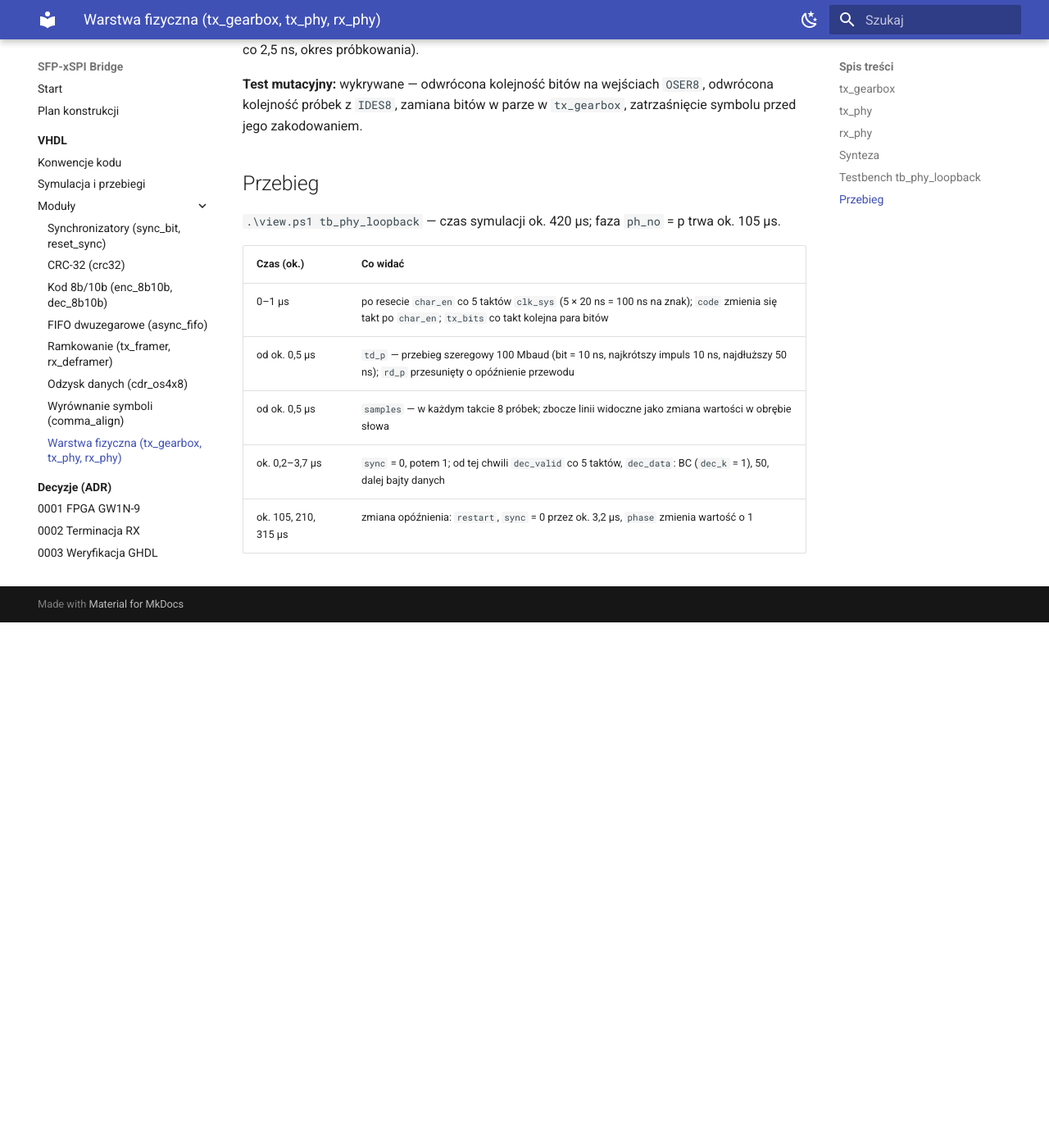
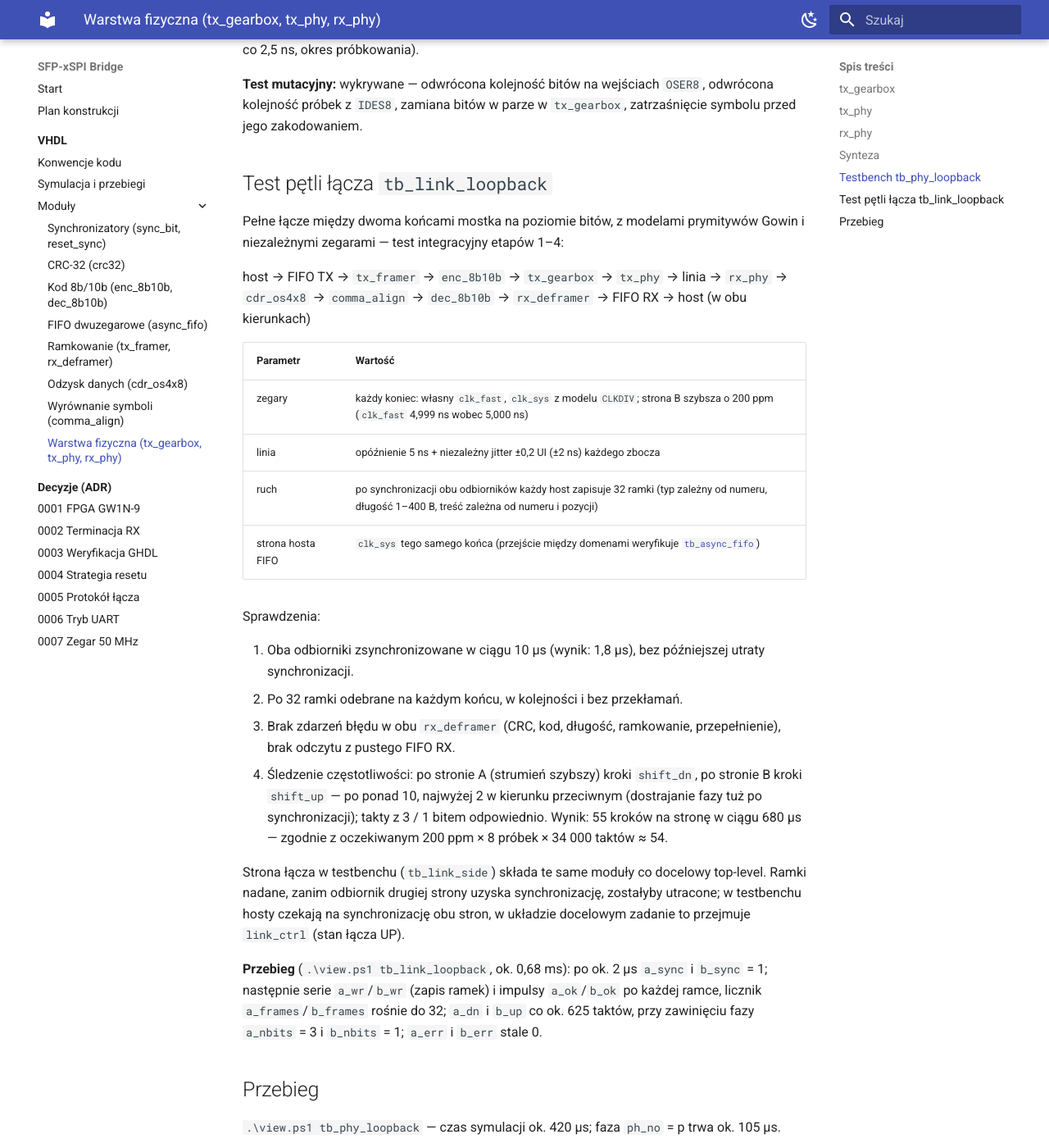
Before and after one commit to bartkepl/SFP-xSPI_Bridge, an MkDocs documentation site: the page built from doc/vhdl/phy.md, in a window 1280 px wide and 1400 px high, scrolled down 2247 px. Shown: the whole window at 82% size. Built offline with MkDocs 1.6.1 and Material for MkDocs 9.7.7, drawn with Linux system fonts in a browser that asks for light colours; before the commit the page ends 3006 px from its top, so only the background shows below that.

Commit message:
vhdl: tb_link_loopback (pelne lacze dwoch koncow na poziomie bitow, 200 ppm, jitter, ramki w obu kierunkach); doc: etap 4 zakonczony

```diff
--- a/doc/vhdl/index.md
+++ b/doc/vhdl/index.md
@@ -37,7 +37,7 @@
 | `tx_framer`, `rx_deframer` | `src/link/tx_framer.vhd`, `rx_deframer.vhd` | `tb_link_frames` | PASS | tak (70 MHz) | [Ramkowanie](framing.md) |
 | `cdr_os4x8` | `src/link/cdr_os4x8.vhd` | `tb_cdr_os4x8` | PASS | tak (74 MHz) | [Odzysk danych](cdr.md) |
 | `comma_align` | `src/link/comma_align.vhd` | `tb_comma_align` | PASS | tak (tor RX 83 MHz) | [Wyrównanie symboli](comma_align.md) |
-| `tx_gearbox`, `tx_phy`, `rx_phy` | `src/link/tx_gearbox.vhd`, `tx_phy.vhd`, `rx_phy.vhd` | `tb_phy_loopback` | PASS | tak (z PLL i IDES8/OSER8, 75 MHz) | [Warstwa fizyczna](phy.md) |
+| `tx_gearbox`, `tx_phy`, `rx_phy` | `src/link/tx_gearbox.vhd`, `tx_phy.vhd`, `rx_phy.vhd` | `tb_phy_loopback`, `tb_link_loopback` | PASS | tak (z PLL i IDES8/OSER8, 75 MHz) | [Warstwa fizyczna](phy.md) |
 | `clk_rst` | — | — | — | — | planowany (rPLL, CLKDIV) |
 | `link_ctrl` | — | — | — | — | planowany |
 | `uart_rx`, `uart_tx`, `uart_bridge` | — | — | — | — | planowany ([ADR 0006](../adr/0006-tryb-uart-przezroczysty.md)) |
--- a/doc/vhdl/phy.md
+++ b/doc/vhdl/phy.md
@@ -60,6 +60,30 @@
 
 **Test mutacyjny:** wykrywane — odwrócona kolejność bitów na wejściach `OSER8`, odwrócona kolejność próbek z `IDES8`, zamiana bitów w parze w `tx_gearbox`, zatrzaśnięcie symbolu przed jego zakodowaniem.
 
+## Test pętli łącza `tb_link_loopback`
+
+Pełne łącze między dwoma końcami mostka na poziomie bitów, z modelami prymitywów Gowin i niezależnymi zegarami — test integracyjny etapów 1–4:
+
+host → FIFO TX → `tx_framer` → `enc_8b10b` → `tx_gearbox` → `tx_phy` → linia → `rx_phy` → `cdr_os4x8` → `comma_align` → `dec_8b10b` → `rx_deframer` → FIFO RX → host (w obu kierunkach)
+
+| Parametr | Wartość |
+|---|---|
+| zegary | każdy koniec: własny `clk_fast`, `clk_sys` z modelu `CLKDIV`; strona B szybsza o 200 ppm (`clk_fast` 4,999 ns wobec 5,000 ns) |
+| linia | opóźnienie 5 ns + niezależny jitter ±0,2 UI (±2 ns) każdego zbocza |
+| ruch | po synchronizacji obu odbiorników każdy host zapisuje 32 ramki (typ zależny od numeru, długość 1–400 B, treść zależna od numeru i pozycji) |
+| strona hosta FIFO | `clk_sys` tego samego końca (przejście między domenami weryfikuje [`tb_async_fifo`](async_fifo.md)) |
+
+Sprawdzenia:
+
+1. Oba odbiorniki zsynchronizowane w ciągu 10 µs (wynik: 1,8 µs), bez późniejszej utraty synchronizacji.
+2. Po 32 ramki odebrane na każdym końcu, w kolejności i bez przekłamań.
+3. Brak zdarzeń błędu w obu `rx_deframer` (CRC, kod, długość, ramkowanie, przepełnienie), brak odczytu z pustego FIFO RX.
+4. Śledzenie częstotliwości: po stronie A (strumień szybszy) kroki `shift_dn`, po stronie B kroki `shift_up` — po ponad 10, najwyżej 2 w kierunku przeciwnym (dostrajanie fazy tuż po synchronizacji); takty z 3 / 1 bitem odpowiednio. Wynik: 55 kroków na stronę w ciągu 680 µs — zgodnie z oczekiwanym 200 ppm × 8 próbek × 34 000 taktów ≈ 54.
+
+Strona łącza w testbenchu (`tb_link_side`) składa te same moduły co docelowy top-level. Ramki nadane, zanim odbiornik drugiej strony uzyska synchronizację, zostałyby utracone; w testbenchu hosty czekają na synchronizację obu stron, w układzie docelowym zadanie to przejmuje `link_ctrl` (stan łącza UP).
+
+**Przebieg** (`.\view.ps1 tb_link_loopback`, ok. 0,68 ms): po ok. 2 µs `a_sync` i `b_sync` = 1; następnie serie `a_wr`/`b_wr` (zapis ramek) i impulsy `a_ok`/`b_ok` po każdej ramce, licznik `a_frames`/`b_frames` rośnie do 32; `a_dn` i `b_up` co ok. 625 taktów, przy zawinięciu fazy `a_nbits` = 3 i `b_nbits` = 1; `a_err` i `b_err` stale 0.
+
 ## Przebieg
 
 `.\view.ps1 tb_phy_loopback` — czas symulacji ok. 420 µs; faza `ph_no` = p trwa ok. 105 µs.
```
Also changed, not shown: README.md (+1 -1 lines), doc/sfp-xspi-bridge-plan.md (+3 -3 lines), 2 other files.
